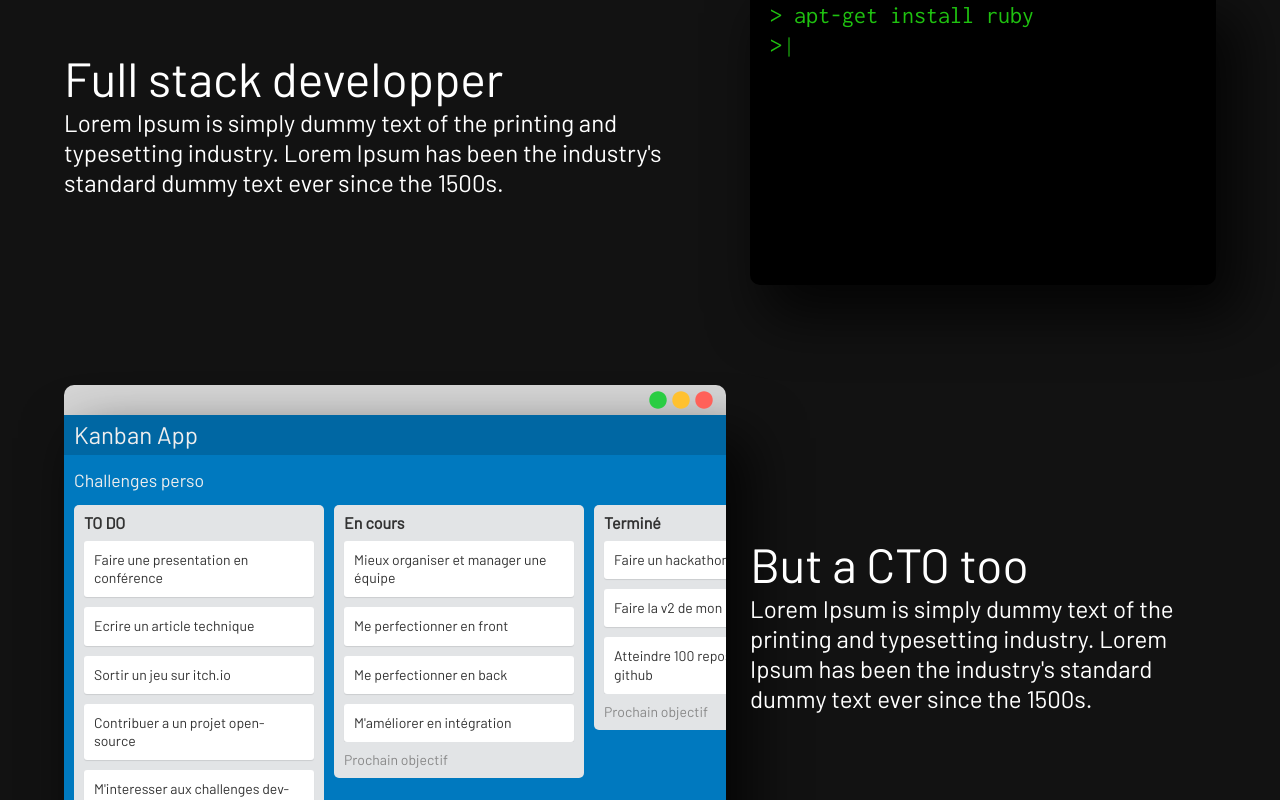
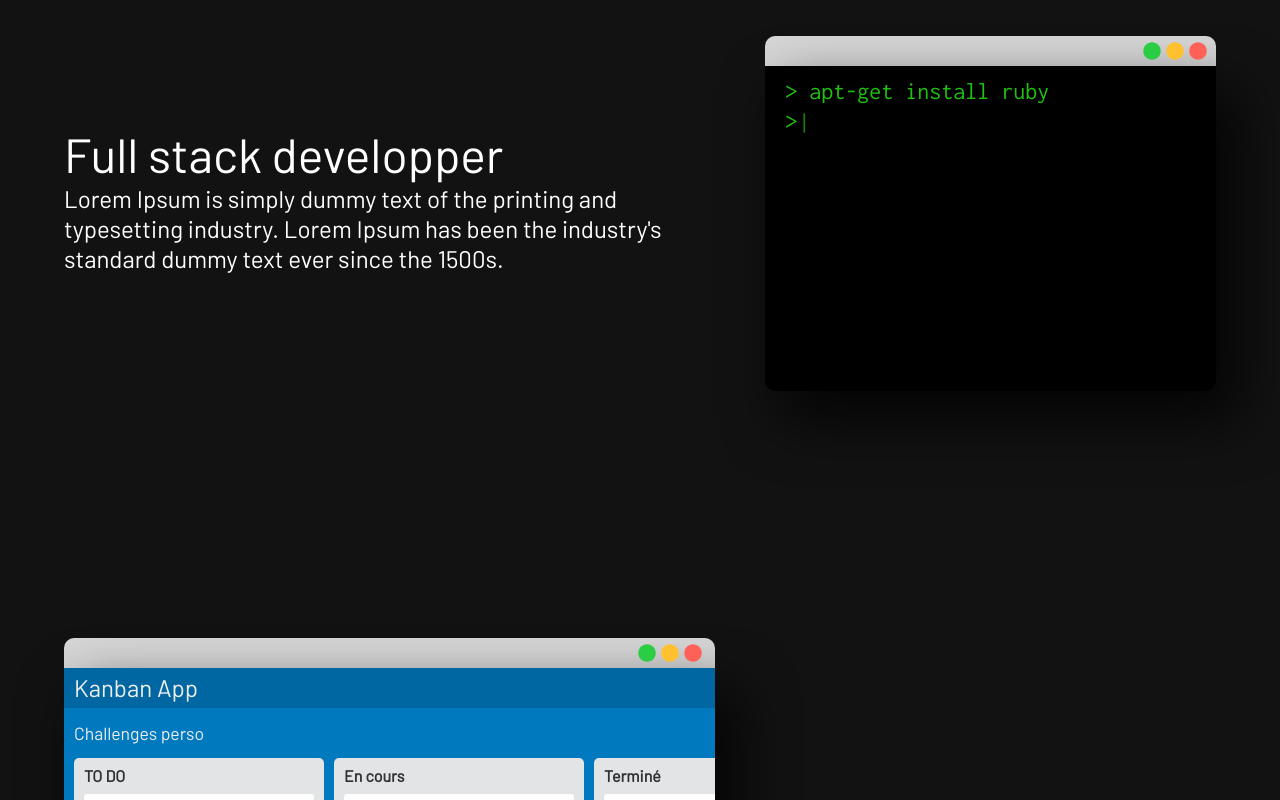
Before and after one commit to guillaume-gomez/guillaume-gomez.github.io, a React (Create React App) app: page / in a window 1280 px wide. Shown: the part 840-1640 px from the top of the page. Built offline with nearby package versions, Linux system fonts and the light colour scheme.

Commit message:
fix issues on welcome page infos

```diff
--- a/src/views/WelcomePageInfos.css
+++ b/src/views/WelcomePageInfos.css
@@ -1,12 +1,21 @@
+.welcome-page-infos-content {
+  //border: 5px solid green;
+  width: 100%;
+  display: flex;
+  align-items: center;
+  justify-content: space-between;
+  flex-direction: column;
+}
+
 .welcome-page-infos-grid-container {
   width: 100%;
   height: 100%;
   //border: 2px solid orange;
   max-width: 1500px;
+  gap:  200px 50px;
   display: grid;
   grid-template-columns: repeat(12, 1fr);
   grid-template-rows: 1fr 1fr;
-  gap: 100px 24px;
   grid-template-areas:
     "TextFullStack TextFullStack TextFullStack TextFullStack TextFullStack TextFullStack TextFullStack terminal terminal terminal terminal terminal"
     "trello trello trello trello trello trello trello textCTO textCTO textCTO textCTO textCTO";
@@ -47,6 +56,7 @@
     grid-template-rows: 1fr 1fr 1fr 1fr;
     grid-template-columns: 1fr;
     gap: 0 12px;
+    grid-template-areas: none;
   }
   .textFullStack {
     grid-column-start: 1;
@@ -57,7 +67,7 @@
   .terminal {
     grid-column-start: 1;
     grid-column-end: 13;
-        grid-row-start: 2;
+    grid-row-start: 2;
     grid-row-end: 3;
   }
   .trello {
@@ -70,7 +80,7 @@
   .textCTO {
     grid-column-start: 1;
     grid-column-end: 13;
-        grid-row-start: 3;
+    grid-row-start: 3;
     grid-row-end: 4;
   }
 }
--- a/src/views/WelcomePageInfos.tsx
+++ b/src/views/WelcomePageInfos.tsx
@@ -23,33 +23,28 @@ function WelcomePageInfos() {
   }, []);
 
   return (
-    <section className="welcome-page-content">
+    <section className="welcome-page-infos-content">
       <div className="welcome-page-infos-grid-container">
         <div ref={toTexts} className="textFullStack">
-          <FadeInWhenVisibleAndMove direction="left">
             <h3>Full stack developper</h3>
             <p>Lorem Ipsum is simply dummy text of the printing and typesetting industry. Lorem Ipsum has been the industry's standard dummy text ever since the 1500s.</p>
-          </FadeInWhenVisibleAndMove>
+
         </div>
         <div className="terminal">
-          <FadeInWhenVisibleAndMove direction="right">
             <Window backgroundColor="black" minHeight={325}>
               <Terminal />
             </Window>
-          </FadeInWhenVisibleAndMove>
         </div>
         <div className="trello">
-          <FadeInWhenVisibleAndMove direction="left">
             <Window backgroundColor="none">
-              <Trello/>
+              <Trello />
             </Window>
-          </FadeInWhenVisibleAndMove>
+
         </div>
         <div className="textCTO">
-          <FadeInWhenVisibleAndMove direction="right">
             <h3>But a CTO too</h3>
             <p>Lorem Ipsum is simply dummy text of the printing and typesetting industry. Lorem Ipsum has been the industry's standard dummy text ever since the 1500s.</p>
-          </FadeInWhenVisibleAndMove>
+
         </div>
       </div>
     </section>
```
